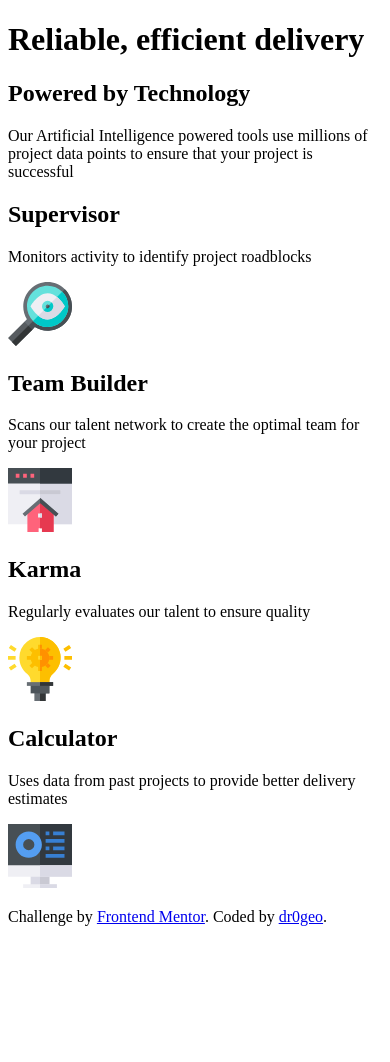
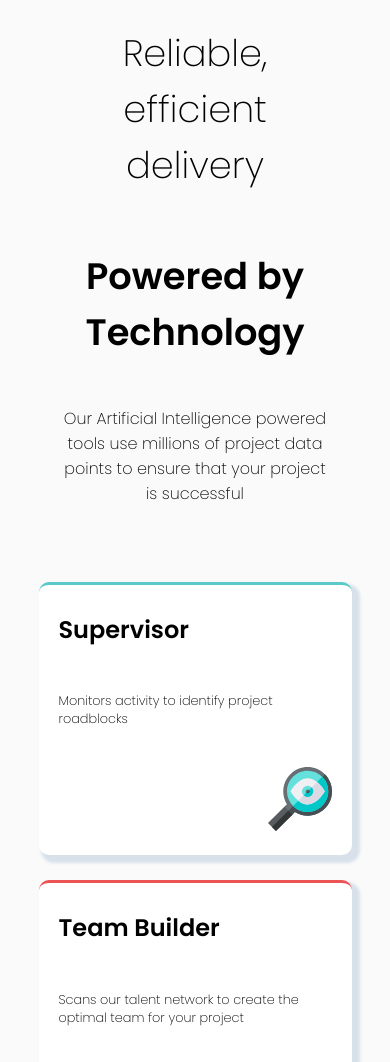
Before and after one commit to dr0geo/FEMProject2, a plain HTML site: page index.html in a window 390 px wide. Shown: the top 1062 px of the page. Before the commit the page ends 942 px from the top, so only its background shows below. Drawn offline with Linux system fonts and the light colour scheme.

Commit message:
Mobile design added

```diff
--- a/styles.css
+++ b/styles.css
@@ -128,3 +128,136 @@
 	footer a:hover {
 		color : #40403F;
 	}
+}
+
+
+/* Mobile design */
+
+@media screen and (max-width: 768px) {
+
+	body {
+		background-color: #FAFAFA;
+		font-family: "Poppins", sans-serif;
+		font-weight: 200;
+		display: grid;
+		grid-template-columns: 1;
+		grid-template-rows: 6;
+		grid-gap: 25px;
+		width: 95vw;
+		max-width: 1440px;
+		margin: auto;
+		align-items: center;
+		justify-items: center;
+	}
+
+	p {
+		font-size: 0.8em;
+	}
+
+	header {
+		grid-area: 1 / 1 / 2 / 2;
+		display: flex;
+		flex-direction: column;
+		justify-content: center;
+		align-items: center;
+		text-align: center;
+		margin-bottom: 35px;
+		width: 70vw;
+	}
+
+	header h1 {
+		font-size: 2.3em;
+		font-weight: 200;
+	}
+
+	header h2 {
+		font-size: 2.3em;
+		font-weight: 600;
+	}
+
+	header p {
+		font-size: 1em;
+	}
+
+	#supervisor {
+		grid-area: 2 / 1 / 3 / 2;
+		display: flex;
+		flex-direction: column;
+		border-radius: 10px;
+		border-top: 3px solid #5BC9C8;
+		height: 32vh;
+		justify-content: space-around;
+		padding-left: 20px;
+		padding-right: 20px;
+		box-shadow: 5px 5px 3px 3px #D8E1EA;
+		background-color: white;
+		width: 70vw;
+	}
+
+	.logo {
+		justify-self: flex-end;
+		align-self: flex-end;
+	}
+
+	#teamBuilder {
+		grid-area: 3 / 1 / 4 / 2;
+		display: flex;
+		flex-direction: column;
+		border-radius: 10px;
+		border-top: 3px solid #EC5355;
+		height: 32vh;
+		justify-content: space-around;
+		padding-left: 20px;
+		padding-right: 20px;
+		box-shadow: 5px 5px 3px 3px #D8E1EA;
+		background-color: white;
+		width: 70vw;
+	}
+
+	#karma {
+		grid-area: 4 / 1 / 5 / 2;
+		display: flex;
+		flex-direction: column;
+		border-radius: 10px;
+		border-top: 3px solid #FCAE4A;
+		height: 32vh;
+		justify-content: space-around;
+		padding-left: 20px;
+		padding-right: 20px;
+		box-shadow: 5px 5px 3px 3px #D8E1EA;
+		background-color: white;
+		width: 70vw;
+	}
+
+	#calculator {
+		grid-area: 5 / 1 / 6 / 2;
+		display: flex;
+		flex-direction: column;
+		border-radius: 10px;
+		border-top: 3px solid #529EF2;
+		height: 32vh;
+		justify-content: space-around;
+		padding-left: 20px;
+		padding-right: 20px;
+		box-shadow: 5px 5px 3px 3px #D8E1EA;
+		background-color: white;
+		width: 70vw;
+	}
+
+	footer {
+		grid-area: 6 / 1 / 7 / 2;
+		display: flex;
+		align-items: center;
+		width: 70vw;
+		text-align: center;
+	}
+
+	footer a {
+		text-decoration: none;
+		color: #050A49;
+	}
+
+	footer a:hover {
+		color : #40403F;
+	}
+}
```
